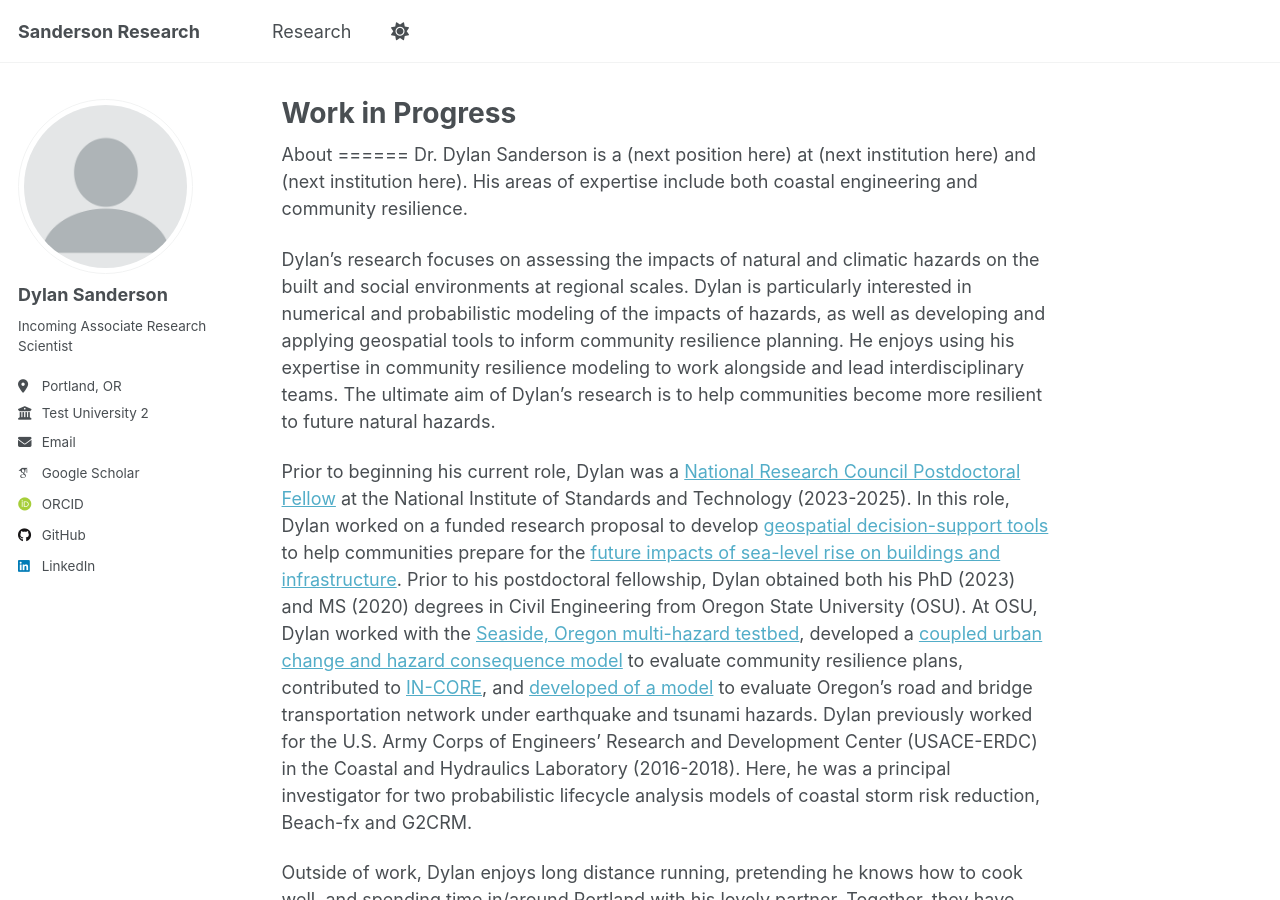
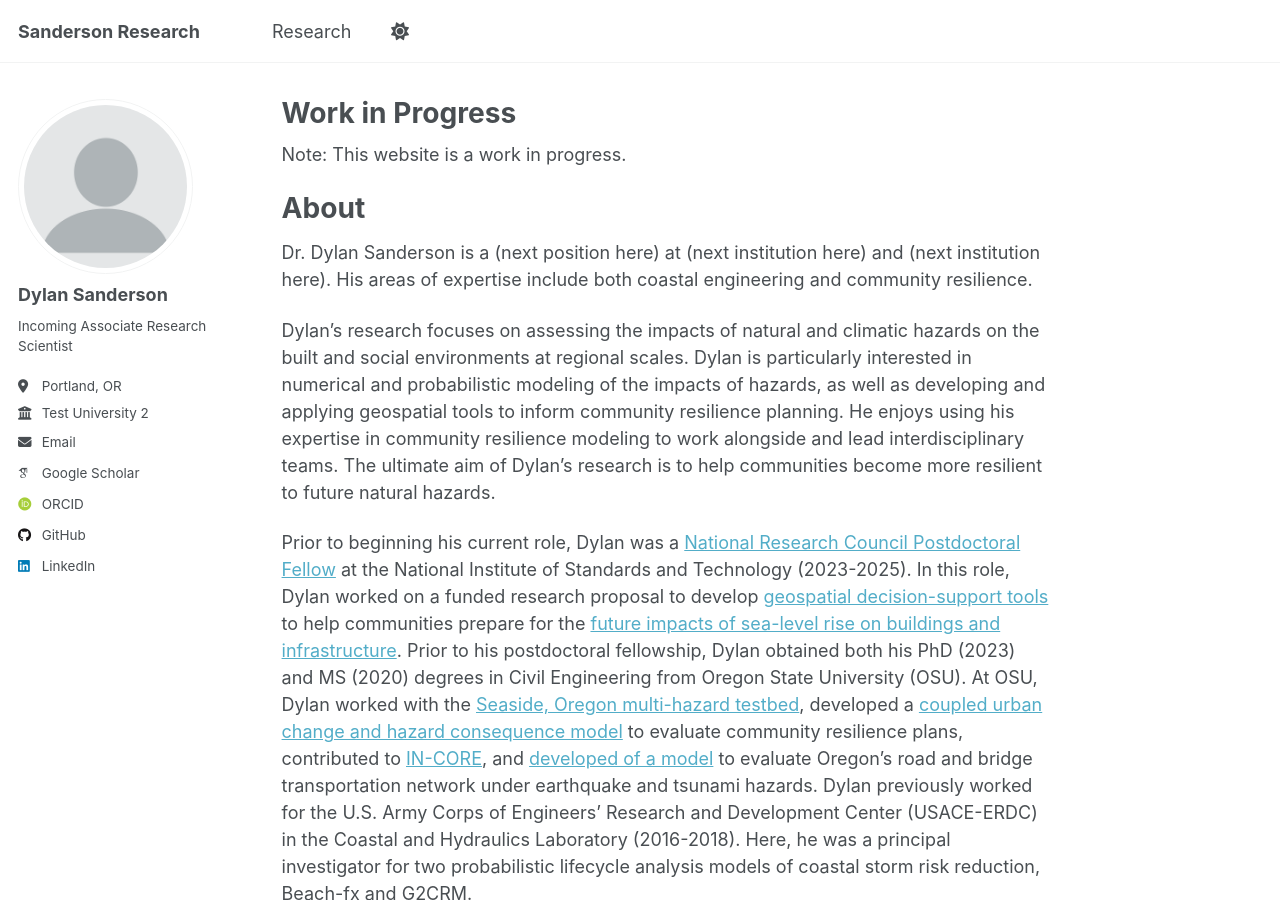
Before and after one commit to 22dylan/22dylan.github.io, a Jekyll site: the page built from _pages/about.md, in a window 1280 px wide and 900 px high. Built offline with Jekyll 4.4.1, drawn with Linux system fonts in a browser that asks for light colours; some web fonts are replaced; a script that is not in the unit is left out.

Commit message:
Update about.md

```diff
--- a/_pages/about.md
+++ b/_pages/about.md
@@ -12,8 +12,12 @@ This is how you make a title
 ======
 And here is the body.
  -->
+
+Note: This website is a work in progress.
+
 About
 ======
+
 Dr. Dylan Sanderson is a (next position here) at (next institution here) and (next institution here). His areas of expertise include both coastal engineering and community resilience.
 
 <!-- incoming Associate Research Scientist at Johns Hopkins University (JHU) and the National Institute of Standards and Technology (NIST).  -->
```
